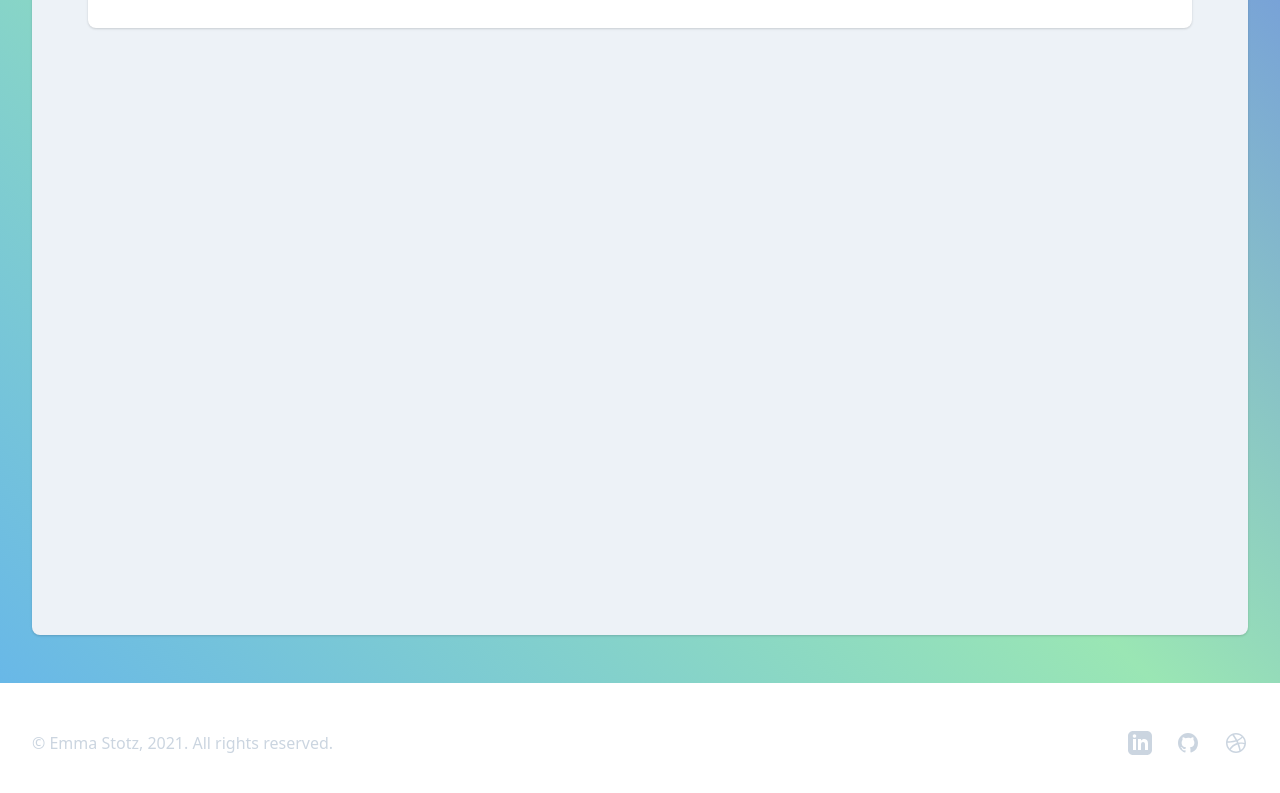
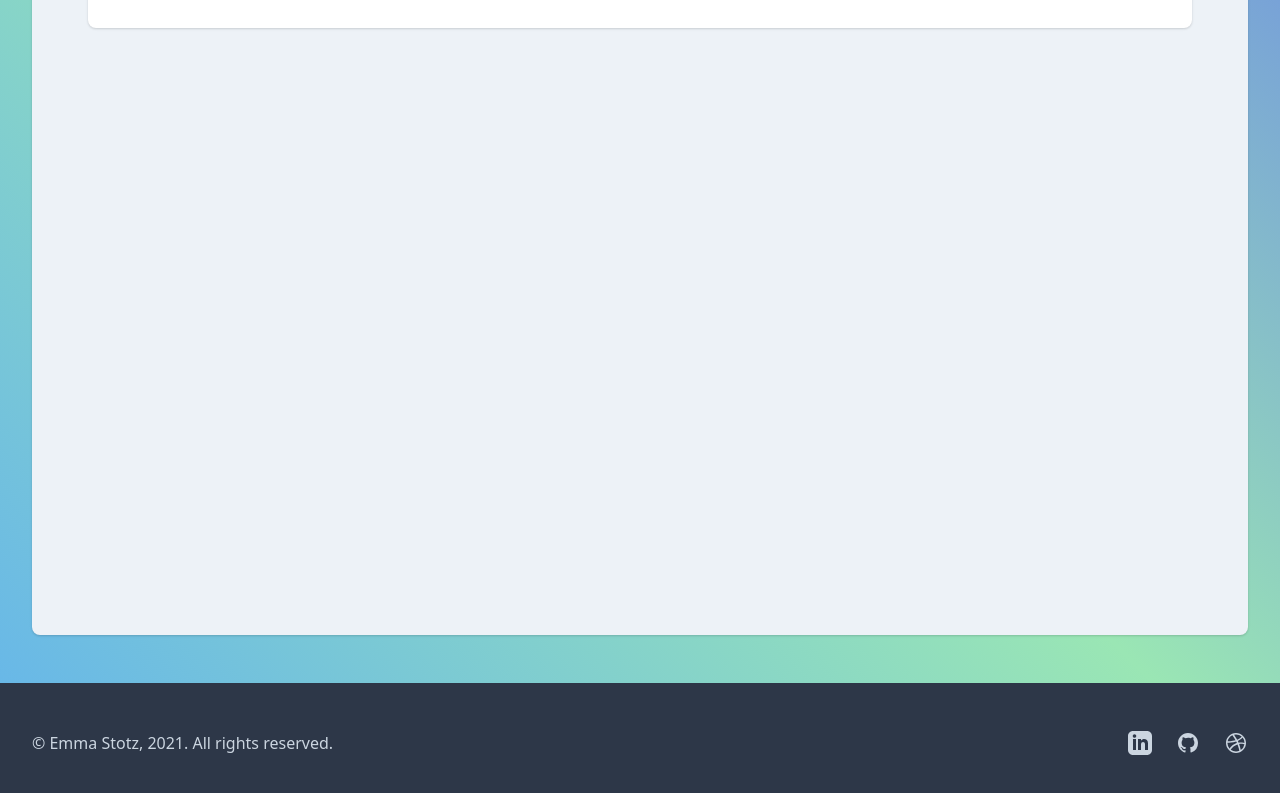
Before and after one commit to emmastotz/nuxt-portfolio, a Nuxt app: page / in a window 1280 px wide. Shown: the part 435-1228 px from the top of the page. Built offline with nearby package versions, Linux system fonts and the light colour scheme.

Commit message:
style: bg-gray-800

```diff
--- a/components/FooterBar.vue
+++ b/components/FooterBar.vue
@@ -1,5 +1,5 @@
 <template>
-  <footer class="bg-white">
+  <footer class="bg-gray-800">
 		<div class="max-w-7xl mx-auto py-12 px-4 sm:px-6 md:flex md:items-center md:justify-between lg:px-8">
 			<div class="flex justify-center space-x-6 md:order-2">
 				<a href="https://www.linkedin.com/in/emma-stotz/" target="_blank" class="text-gray-400 hover:text-gray-500">
```
